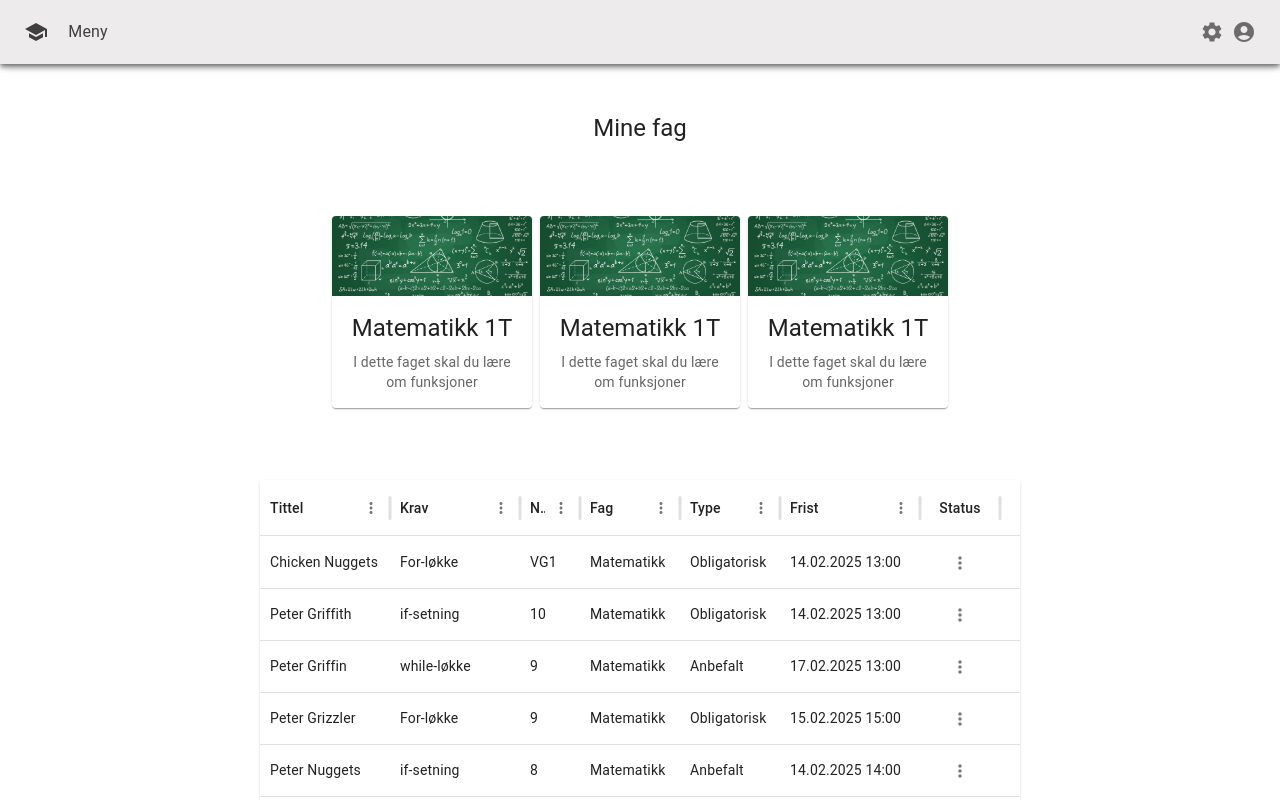
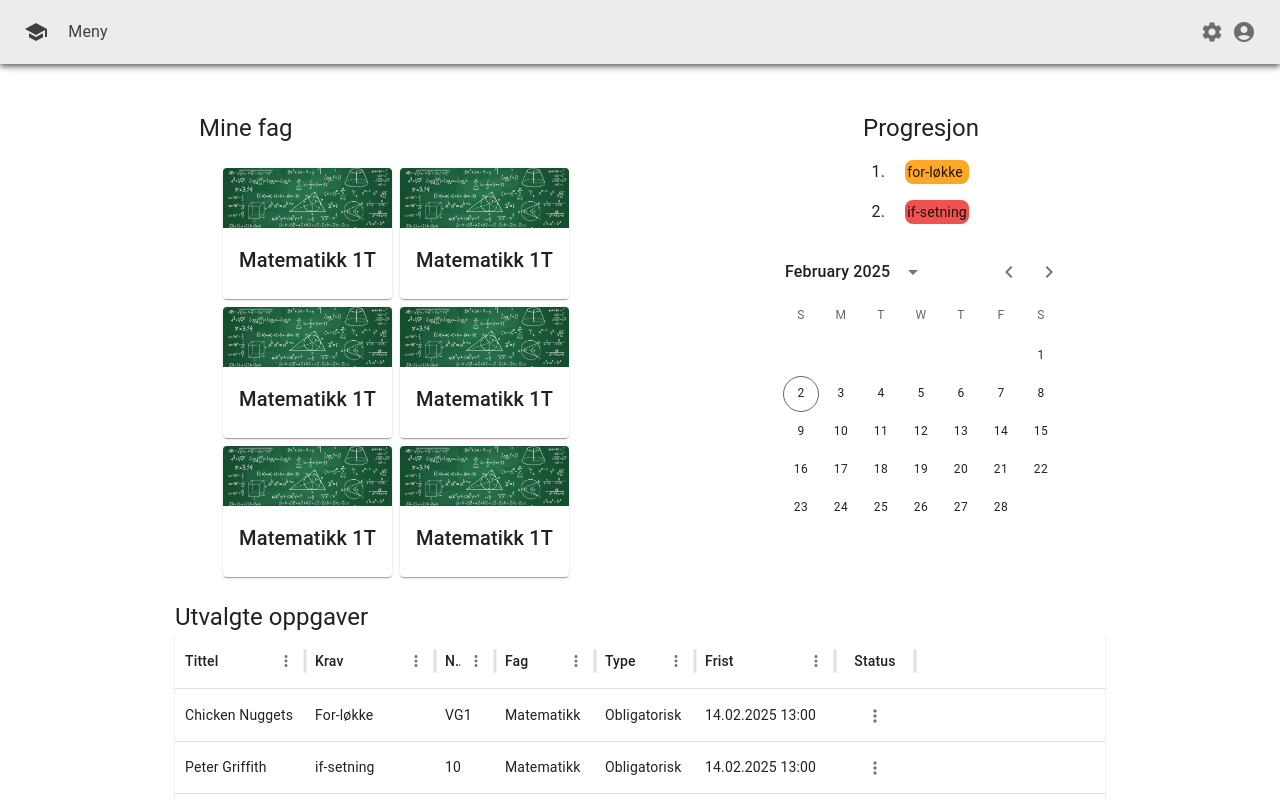
Before and after one commit to Janipro/masterfrontend, a React (Vite) app: page /mypage in a window 1280 px wide. Shown: the top 800 px of the page. Built offline with nearby package versions, Linux system fonts and the light colour scheme.

Commit message:
Add calendar

```diff
--- a/package.json
+++ b/package.json
@@ -18,10 +18,12 @@
     "@mui/icons-material": "^6.4.2",
     "@mui/material": "^6.4.2",
     "@mui/x-data-grid": "^7.25.0",
+    "@mui/x-date-pickers": "^7.26.0",
     "@uiw/codemirror-extensions-basic-setup": "^4.23.8",
     "@uiw/codemirror-extensions-langs": "^4.23.8",
     "@uiw/codemirror-themes": "^4.23.8",
     "@uiw/react-codemirror": "^4.23.8",
+    "dayjs": "^1.11.13",
     "graphql": "^16.10.0",
     "react": "^18.3.1",
     "react-dom": "^18.3.1",
--- /dev/null
+++ b/src/components/Calendar.tsx
@@ -0,0 +1,11 @@
+import { LocalizationProvider } from '@mui/x-date-pickers/LocalizationProvider';
+import { AdapterDayjs } from '@mui/x-date-pickers/AdapterDayjs';
+import { DateCalendar } from '@mui/x-date-pickers/DateCalendar';
+
+export default function Calendar() {
+  return (
+    <LocalizationProvider dateAdapter={AdapterDayjs}>
+      <DateCalendar />
+    </LocalizationProvider>
+  );
+}
--- a/src/components/HomeContent.tsx
+++ b/src/components/HomeContent.tsx
@@ -5,7 +5,7 @@ import Typography from '@mui/material/Typography';
 import { orange, red } from '@mui/material/colors';
 import CodeIcon from '@mui/icons-material/Code';
 import Editor from './Editor';
-import { Stack } from '@mui/material';
+import { Container, Stack } from '@mui/material';
 
 const fakeData = {
   forLoop: orange,
@@ -16,7 +16,7 @@ export default function HomeContent() {
   return (
     <Box sx={{ display: 'flex' }}>
       <CssBaseline />
-      <Box sx={{ display: 'flex' }}>
+      <Container sx={{ display: 'flex' }}>
         <Box
           component="main"
           sx={{
@@ -81,7 +81,7 @@ export default function HomeContent() {
             <Editor />
           </Typography>
         </Box>
-      </Box>
+      </Container>
     </Box>
   );
 }
--- a/src/components/InfoCard.tsx
+++ b/src/components/InfoCard.tsx
@@ -6,15 +6,12 @@ import CardActionArea from '@mui/material/CardActionArea';
 
 export default function InfoCard() {
   return (
-    <Card sx={{ maxWidth: 200 }}>
+    <Card sx={{ maxWidth: 170 }}>
       <CardActionArea>
-        <CardMedia component="img" height="80" image="src/assets/math.jpg" alt="math" />
+        <CardMedia component="img" height="60" image="src/assets/math.jpg" alt="math" />
         <CardContent>
-          <Typography gutterBottom variant="h5" component="div">
+          <Typography gutterBottom variant="h6" component="div">
             Matematikk 1T
-          </Typography>
-          <Typography variant="body2" sx={{ color: 'text.secondary' }}>
-            I dette faget skal du lære om funksjoner
           </Typography>
         </CardContent>
       </CardActionArea>
--- a/src/components/MyPageContent.tsx
+++ b/src/components/MyPageContent.tsx
@@ -1,26 +1,78 @@
-import { Box, CssBaseline, Typography } from '@mui/material';
+import { Box, Container, CssBaseline, Grid2, List, ListItem, ListItemText, Typography } from '@mui/material';
 import Table from './Table';
 import InfoCard from './InfoCard';
+import Calendar from './Calendar';
+import { orange, red } from '@mui/material/colors';
 
-const subjects = [1, 2, 3];
+const subjects = [1, 2, 3, 4, 5, 6];
 
 export default function MyPageContent() {
   return (
     <Box component={'main'} sx={{ bgcolor: 'background.default' }}>
       <CssBaseline />
-      <Box>
-        <Box>
+      <Container sx={{ display: 'flex' }}>
+        <Box
+          component="main"
+          sx={{
+            flexGrow: 1,
+            textAlign: 'left',
+          }}
+        >
           <Typography variant="h5" noWrap component="div" sx={{ mt: 10 }}>
             Mine fag
           </Typography>
-          <Box sx={{ m: 8, display: 'flex', flexGrow: 1, p: 1, gap: 1 }}>
+          <Grid2 container direction={'row'} spacing={1} sx={{ m: 2, p: 1, maxWidth: 530 }}>
             {subjects.map(() => (
               <InfoCard />
             ))}
-          </Box>
+          </Grid2>
         </Box>
-      </Box>
-      <Box>
+        <Box
+          component="main"
+          sx={{
+            flexGrow: 1,
+          }}
+        >
+          <Typography variant="h5" noWrap component="div" sx={{ mt: 10 }}>
+            Progresjon
+          </Typography>
+          <Grid2 container sx={{ justifyContent: 'center', alignItems: 'center' }}>
+            <List dense sx={{ listStyle: 'decimal', pl: 4 }}>
+              <ListItem sx={{ display: 'list-item' }}>
+                <ListItemText
+                  primary="for-løkke"
+                  sx={{
+                    backgroundColor: orange[400],
+                    borderRadius: 2,
+                    padding: 0.25,
+                  }}
+                />
+              </ListItem>
+              <ListItem sx={{ display: 'list-item' }}>
+                <ListItemText
+                  primary="if-setning"
+                  sx={{
+                    backgroundColor: red[400],
+                    borderRadius: 2,
+                    padding: 0.25,
+                  }}
+                />
+              </ListItem>
+            </List>
+          </Grid2>
+          <Calendar />
+        </Box>
+      </Container>
+      <Box
+        component="main"
+        sx={{
+          flexGrow: 1,
+          textAlign: 'left',
+        }}
+      >
+        <Typography variant="h5" noWrap component="div">
+          Utvalgte oppgaver
+        </Typography>
         <Table />
       </Box>
     </Box>
```
Also changed, not shown: 1 other file (tests, documents, lock files or other folders).
